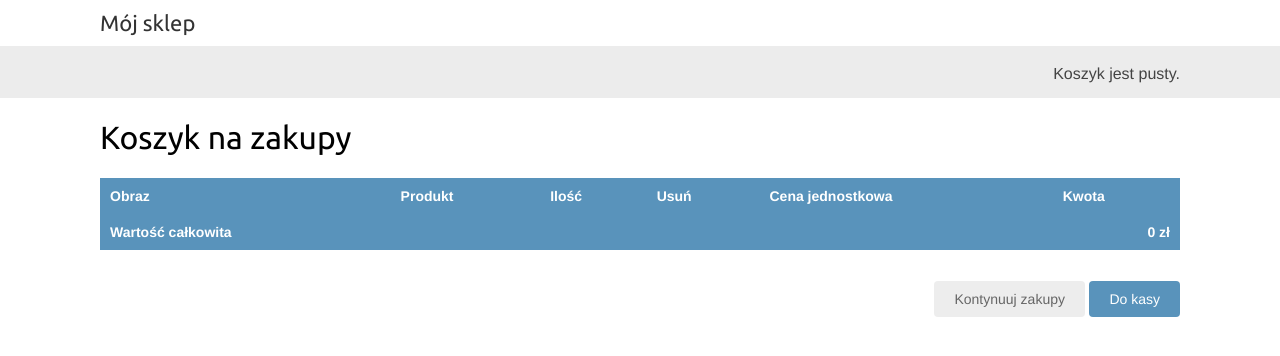
After one commit to jedrek1993/django_shop, a Django app: page /cart/ in a window 1280 px wide. The commit adds this page. Shown: the top 356 px of the page. Run offline with Django 3.2, Linux system fonts and the light colour scheme.

Commit message:
Added cart and fix

```diff
--- a/cart/cart.py
+++ b/cart/cart.py
@@ -5,7 +5,7 @@
 
 class Cart:
 
-    def __init(self, request):
+    def __init__(self, request):
         self.session = request.session
         cart = self.session.get(settings.CART_SESSION_ID)
         if not cart:
@@ -14,7 +14,7 @@
 
     def __iter__(self):
         product_ids = self.cart.keys()
-        products = Product.object.filter(id__in=product_ids)
+        products = Product.objects.filter(id__in=product_ids)
         cart = self.cart.copy()
         for product in products:
             cart[str(product.id)]['product'] = product
@@ -24,7 +24,7 @@
             yield item
 
     def __len__(self):
-        return sum(item['quantity'] for item in self.cart.calues())
+        return sum(item['quantity'] for item in self.cart.values())
 
     def add(self, product, quantity=1, update_quantity=False):
         product_id = str(product.id)
--- /dev/null
+++ b/cart/form.py
@@ -0,0 +1,9 @@
+from django import forms
+
+PRODUCT_QUANTITY_CHOICES = [(i, str(i)) for i in range(1, 21)]
+
+
+class CartAddProductForm(forms.Form):
+    quantity = forms.TypedChoiceField(choices=PRODUCT_QUANTITY_CHOICES,
+                                      coerce=int)
+    update = forms.BooleanField(required=False, initial=False, widget=forms.HiddenInput)
--- /dev/null
+++ b/cart/templates/cart/detail.html
@@ -0,0 +1,48 @@
+{% extends "shop/base.html" %}
+{% load static %}
+{% block title %}
+ Koszyk na zakupy
+{% endblock %}
+{% block content %}
+ <h1>Koszyk na zakupy</h1>
+ <table class="cart">
+ <thead>
+ <tr>
+ <th>Obraz</th>
+ <th>Produkt</th>
+ <th>Ilość</th>
+ <th>Usuń</th>
+ <th>Cena jednostkowa</th>
+ <th>Kwota</th>
+ </tr>
+ </thead>
+ <tbody>
+ {% for item in cart %}
+ {% with product=item.product %}
+ <tr>
+ <td>
+ <a href="{{ product.get_absolute_url }}">
+ <img src="{% if product.image %}{{ product.image.url }}{% else %} {% static "img/no_image.png" %}{% endif %}">
+ </a>
+ </td>
+ <td>{{ product.name }}</td>
+ <td>{{ item.quantity }}</td>
+ <td><a href="{% url "cart:cart_remove" product.id %}">Usuń</a></td>
+ <td class="num">{{ item.price }} zł</td>
+ <td class="num">{{ item.total_price }} zł</td>
+ </tr>
+ {% endwith %}
+ {% endfor %}
+ <tr class="total">
+ <td>Wartość całkowita</td>
+ <td colspan="4"></td>
+ <td class="num">{{ cart.get_total_price }} zł</td>
+ </tr>
+ </tbody>
+ </table>
+ <p class="text-right">
+ <a href="{% url "shop:product_list" %}" class="button
+ light">Kontynuuj zakupy</a>
+ <a href="#" class="button">Do kasy</a>
+ </p>
+{% endblock %}
--- /dev/null
+++ b/cart/urls.py
@@ -0,0 +1,14 @@
+from django.urls import path
+from . import views
+
+app_name = 'cart'
+
+urlpatterns = [
+    path('', views.cart_detail, name='cart_detail'),
+    path('add/<int:product_id>/',
+         views.cart_add,
+         name='cart_add'),
+    path('remove/<int:product_id>/',
+         views.cart_remove,
+         name='cart_remove'),
+]
--- a/cart/views.py
+++ b/cart/views.py
@@ -1,3 +1,26 @@
-from django.shortcuts import render
+from django.shortcuts import render, redirect, get_object_or_404
+from django.views.decorators.http import require_POST
+from shop.models import Product
+from .cart import Cart
+from .form import CartAddProductForm
 
-# Create your views here.
+
+@require_POST
+def cart_add(request, product_id):
+    cart = Cart(request)
+    product = get_object_or_404(Product, id=product_id)
+    form = CartAddProductForm(request.POST)
+    if form.is_valid():
+        cd = form.cleaned_data
+        cart.add(product=product, quantity=cd['quantity'], update_quantity=cd['update'])
+    return redirect('cart:cart_detail')
+
+def cart_remove(request, product_id):
+    cart = Cart(request)
+    product = get_object_or_404(Product, id=product_id)
+    cart.remove(product)
+    return redirect('cart:cart_detail')
+
+def cart_detail(request):
+    cart = Cart(request)
+    return render(request, 'cart/detail.html', {'cart': cart})
--- a/myshop/urls.py
+++ b/myshop/urls.py
@@ -20,6 +20,7 @@
 
 urlpatterns = [
     path('admin/', admin.site.urls),
+    path('cart/', include('cart.urls', namespace='cart')),
     path('', include('shop.urls', namespace='shop')),
 ]
 
--- a/shop/views.py
+++ b/shop/views.py
@@ -1,4 +1,5 @@
 from django.shortcuts import render, get_object_or_404
+from cart.form import CartAddProductForm
 from .models import Category, Product
 
 
@@ -18,4 +19,6 @@
 
 def product_detail(request, id, slug):
     product = get_object_or_404(Product, id=id, slug=slug, available=True)
-    return render(request, 'shop/product/detail.html', {'product': product})
+    cart_product_form = CartAddProductForm()
+    return render(request, 'shop/product/detail.html', {'product': product,
+                                                        'cart_product_form': cart_product_form})
```
Also changed, not shown: shop/templates/shop/product/detail.html (+7 -0 lines).
